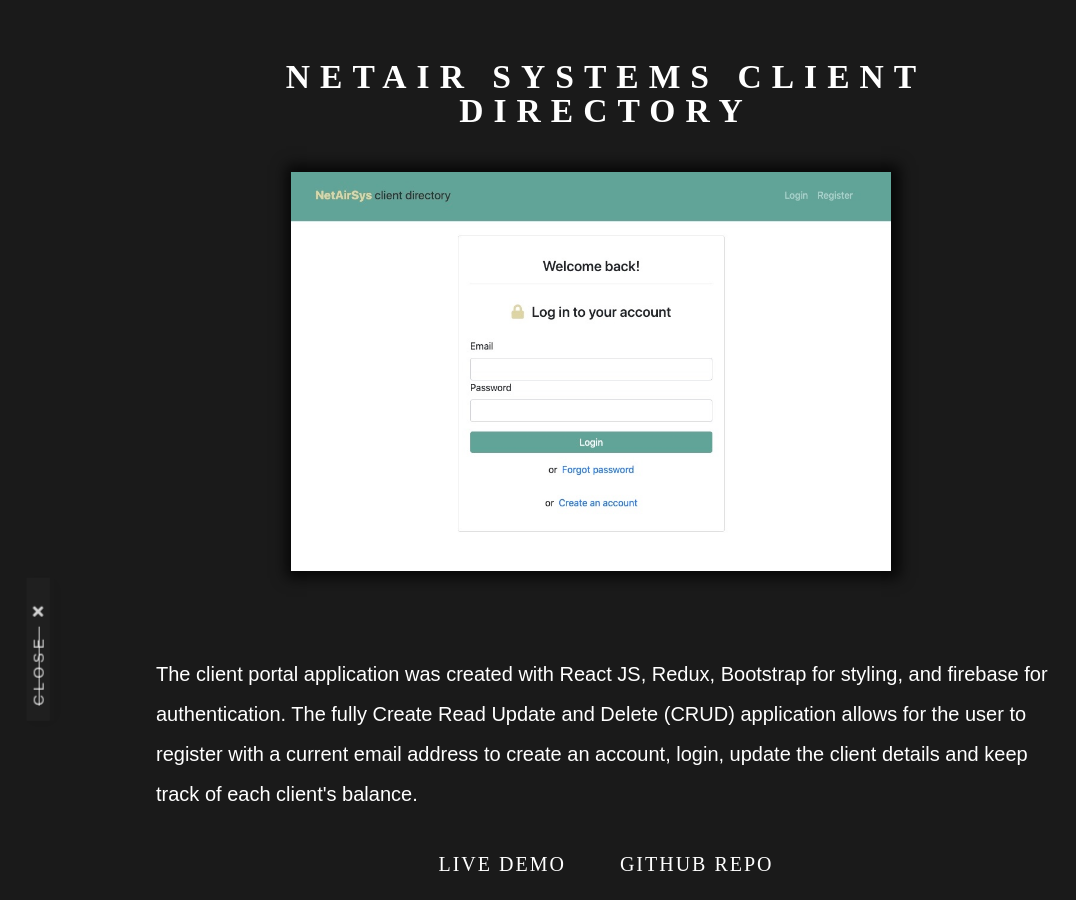
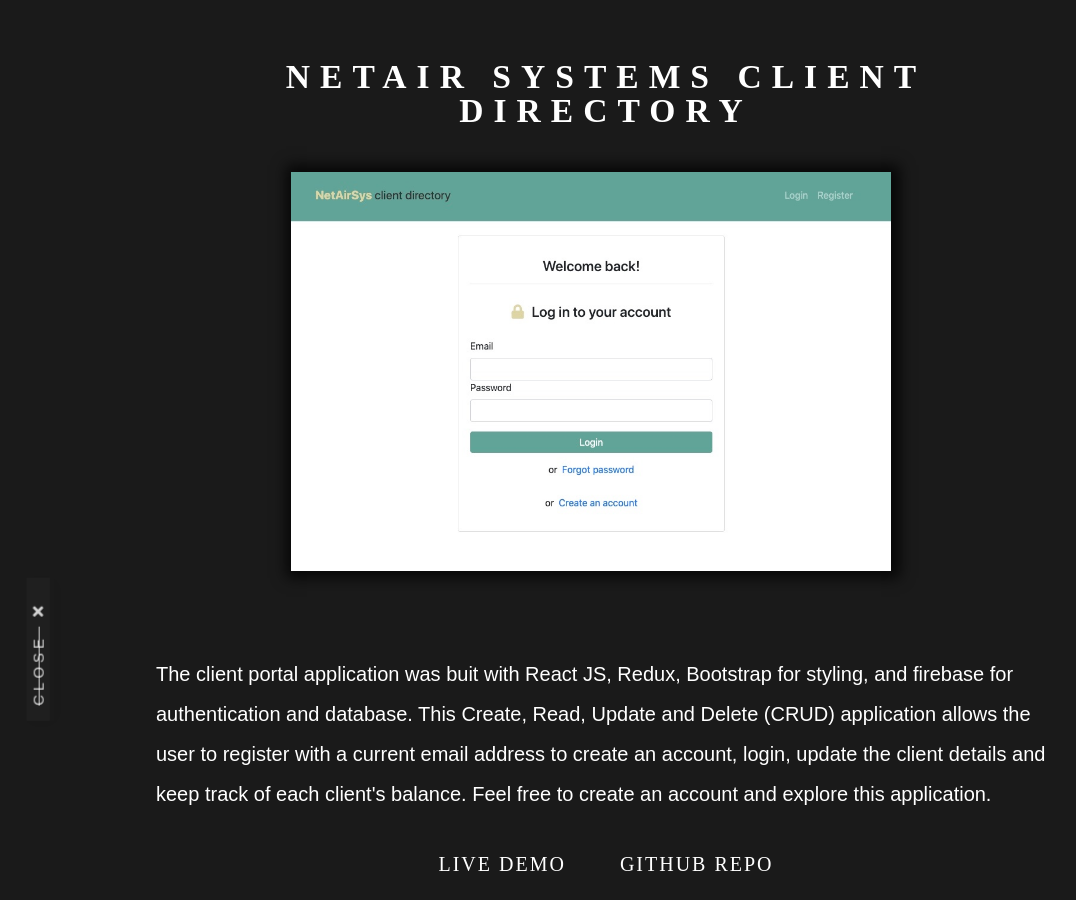
Before and after one commit to cwilso88/Personal-Portfolio-Updated, a plain HTML site: page projects/clientportal.html in a window 1280 px wide. Shown: the whole page, without its empty margins (36-1112 px from the left). Drawn offline with Linux system fonts and the light colour scheme.

Commit message:
Updated the description of the clientportal project

```diff
--- a/projects/clientportal.html
+++ b/projects/clientportal.html
@@ -27,13 +27,14 @@
 
                     <div class="project-details">
                         <P>
-                            The client portal application was created with
+                            The client portal application was buit with
                             React JS, Redux, Bootstrap for styling, and firebase
-                            for authentication. The fully Create Read Update and
-                            Delete (CRUD) application allows for the user to register
+                            for authentication and database. This Create, Read, Update and
+                            Delete (CRUD) application allows the user to register
                             with a current email address to create an account, login, update
                             the client details and keep track of each
-                            client's balance.
+                            client's balance. Feel free to create an account and explore this
+                            application.
                         </P>
                     </div>
 
```
